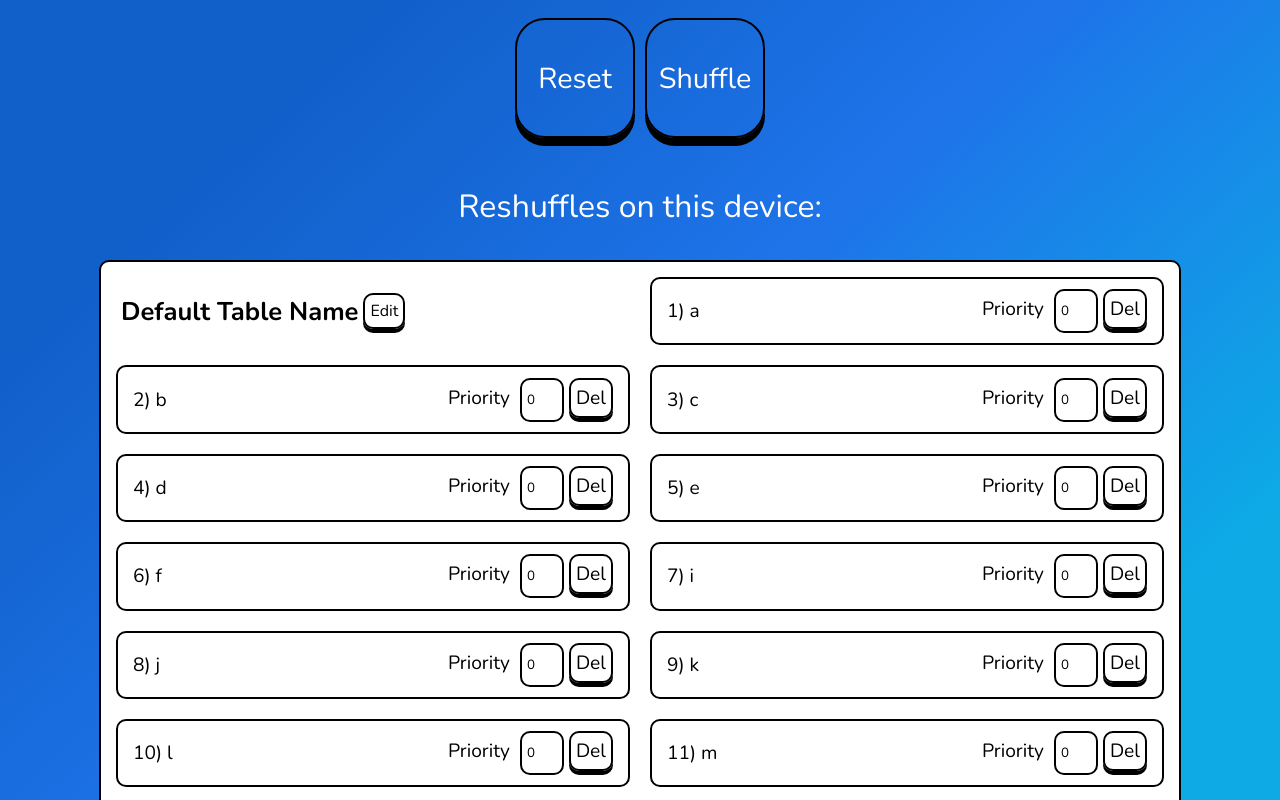
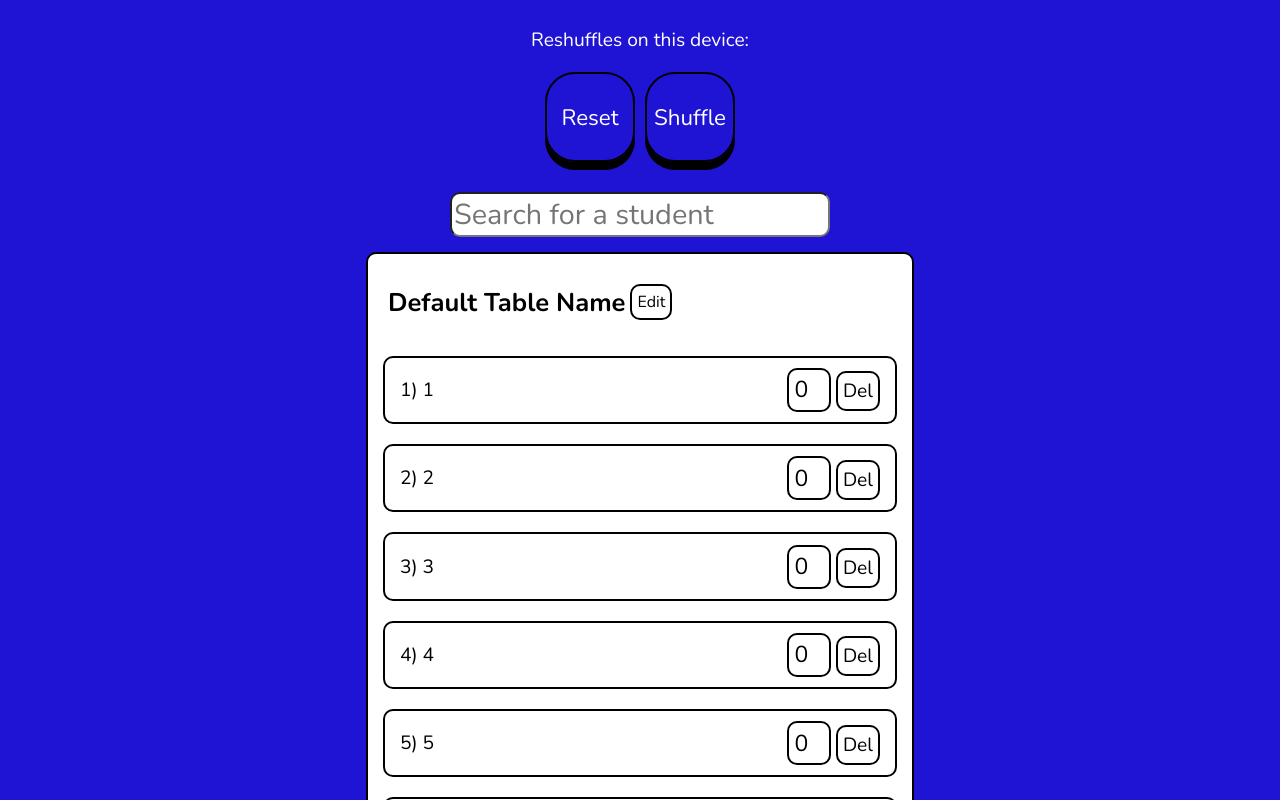
Before and after one commit to mcmikey101/shuffler, a React (Vite) app: page / in a window 1280 px wide. Shown: the top 800 px of the page. Built offline with nearby package versions, Linux system fonts and the light colour scheme.

Commit message:
more things

```diff
--- a/src/App.css
+++ b/src/App.css
@@ -16,7 +16,6 @@
 }
 .items {
   display: grid;
-  order: 5;
   grid-template-columns: 1fr 1fr;
   border: 2px solid black;
   border-radius: 10px;
@@ -45,7 +44,6 @@
 }
 .namecont {
   max-width: 60%;
-  word-break: break-all;
 }
 .priorinput {
   width: 30px;
@@ -65,6 +63,8 @@
   font-size: 1em;
   box-shadow: 0 4px 0 black;
   margin-left: 5px;
+  background-color: white;
+  box-shadow: 0 0 0;
 }
 .delete:active {
   box-shadow: none;
@@ -74,9 +74,7 @@
   font-size: 2em;
 }
 .editcont {
-  max-width: 60%;
   display: flex;
-  flex-direction: row;
   align-items: center;
   margin-left: 15px;
 }
@@ -102,3 +100,45 @@ button:active {
 .reset {
   margin-right: 10px;
 }
+.search {
+  margin: 15px;
+  font-size: 1.8em;
+  border-radius: 10px;
+}
+.searchlabel {
+  font-size: 1.8em;
+  color: white;
+}
+.searched {
+  background-color: rgb(102, 146, 242);
+}
+
+@media (device-width <= 980px) {
+  .items {
+    grid-template-columns: 1fr;
+  }
+  .reshuffles {
+    font-size: 1.2em;
+  }
+  .priorinput {
+    text-align: center;
+    font-size: 1.2em;
+  }
+  .reset, .shuffle{
+    width: 90px;
+    height: 90px;
+    font-size: 1.4em;
+  }
+  .searchcont {
+    display: flex;
+    flex-direction: column;
+    justify-content: center;
+    align-items: center;
+  }
+  .cont {
+    padding: 0;
+  }
+  .tablename {
+    max-width: 200px;
+  }
+}
--- a/src/App.tsx
+++ b/src/App.tsx
@@ -1,9 +1,10 @@
-import { useState } from 'react'
+import { useRef, useState } from 'react'
 import './App.css'
 
 interface ItemProps {
   id: number,
   name: string,
+  search: string,
   listid: number,
   priority: number,
   setPriority(priority: number, id: number): void,
@@ -11,19 +12,33 @@ interface ItemProps {
 }
 
 function Item(props: ItemProps) {
+  const searched = useRef(false)
+
+  if (props.name.toLowerCase().includes(props.search) && props.search != '') {
+    searched.current = true
+  } else {
+    searched.current = false
+  }
 
   function handleCounter(e: any, id: number) {
-    props.setPriority(e.target.value, id)
+    if (e.target.value > 5) {
+      props.setPriority(5, id)
+    }
+    else if (e.target.value < -5) {
+      props.setPriority(-5, id)
+    } else {
+      props.setPriority(e.target.value, id)
+    }
+
   }
 
   return (
-    <div className="student">
+    <div className={searched.current ? 'student searched' : 'student'}>
       <div className="namecont">
         <p className="name">{String(props.listid) + ') ' + props.name}</p>
       </div>
       <div className="inputcont">
-        <label htmlFor="priority">Priority</label>
-        <input min={-5} max={5} onChange={(e) => handleCounter(e, props.id)} value={props.priority} className='priorinput' name='priority' type="number"/>
+        <input min={-5} max={5} onChange={(e) => handleCounter(e, props.id)} value={props.priority} className='priorinput' type="number"/>
         <button onClick={() => props.removeItem(props.id)} className="delete">Del</button>
       </div>
     </div>
@@ -33,41 +48,62 @@ function Item(props: ItemProps) {
 function App() {
 
   let group = [
-    [{id: 1, name: 'a', prior: 0}],
-    [{id: 2, name: 'b', prior: 0}],
-    [{id: 3, name: 'c', prior: 0}],
-    [{id: 4, name: 'd', prior: 0}],
-    [{id: 5, name: 'e', prior: 0}],
-    [{id: 6, name: 'f', prior: 0}],
-    [{id: 7, name: 'i', prior: 0}],
-    [{id: 8, name: 'j', prior: 0}],
-    [{id: 9, name: 'k', prior: 0}],
-    [{id: 10, name: 'l', prior: 0}],
-    [{id: 11, name: 'm', prior: 0}],
-    [{id: 12, name: 'n', prior: 0}],
-    [{id: 13, name: 'o', prior: 0}],
-    [{id: 14, name: 'p', prior: 0}],
-    [{id: 15, name: 'r', prior: 0}],
-    [{id: 16, name: 'a', prior: 0}],
-    [{id: 17, name: 'b', prior: 0}],
-    [{id: 18, name: 'c', prior: 0}],
-    [{id: 19, name: 'd', prior: 0}],
-    [{id: 20, name: 'e', prior: 0}],
-    [{id: 21, name: 'f', prior: 0}],
-    [{id: 22, name: 'i', prior: 0}],
-    [{id: 23, name: 'j', prior: 0}],
-    [{id: 24, name: 'k', prior: 0}],
-    [{id: 25, name: 'l', prior: 0}],
-    [{id: 26, name: 'm', prior: 0}],
-    [{id: 27, name: 'n', prior: 0}],
-    [{id: 28, name: 'o', prior: 0}],
-    [{id: 29, name: 'p', prior: 0}],
-    [{id: 30, name: 'r', prior: 0}],
-    [{id: 31, name: 'r', prior: 0}],
+    [{id: 1, name: '1', prior: 0}],
+    [{id: 2, name: '2', prior: 0}],
+    [{id: 3, name: '3', prior: 0}],
+    [{id: 4, name: '4', prior: 0}],
+    [{id: 5, name: '5', prior: 0}],
+    [{id: 6, name: 'Рахматуллин Камиль', prior: 0}],
+    [{id: 7, name: '6', prior: 0}],
+    [{id: 8, name: '7', prior: 0}],
+    [{id: 9, name: '8', prior: 0}],
+    [{id: 10, name: '9', prior: 0}],
+    [{id: 11, name: '10', prior: 0}],
+    [{id: 12, name: '11', prior: 0}],
+    [{id: 13, name: '12', prior: 0}],
+    [{id: 14, name: '13', prior: 0}],
+    [{id: 15, name: '14', prior: 0}],
+    [{id: 16, name: '15', prior: 0}],
+    [{id: 17, name: '16', prior: 0}],
+    [{id: 18, name: '17', prior: 0}],
+    [{id: 19, name: '19', prior: 0}],
+    [{id: 20, name: '19', prior: 0}],
+    [{id: 21, name: '20', prior: 0}],
+    [{id: 22, name: '21', prior: 0}],
+    [{id: 23, name: '22', prior: 0}],
+    [{id: 24, name: '23', prior: 0}],
+    [{id: 25, name: '24', prior: 0}],
+    [{id: 26, name: '25', prior: 0}],
+    [{id: 27, name: '26', prior: 0}],
+    [{id: 28, name: '27', prior: 0}],
+    [{id: 29, name: '28', prior: 0}],
+    [{id: 30, name: '29', prior: 0}],
+    [{id: 31, name: '30', prior: 0}],
   ]
   const [randlist, setRandlist] = useState(group)
   const [edit, setEdit] = useState('Default Table Name')
   const [editing, setEditing] = useState(false)
+  const [searching, setSearching] = useState('')
+
+  function quickSort(arr: number[]): number[] {
+    if (arr.length <= 1) {
+      return arr;
+    }
+
+    const pivot = arr[arr.length - 1];
+    const leftArr = [];
+    const rightArr = [];
+
+    for (let i = 0; i < arr.length - 1; i++) {
+      if (arr[i] < pivot) {
+        leftArr.push(arr[i]);
+      } else {
+        rightArr.push(arr[i]);
+      }
+    }
+
+    return [...quickSort(leftArr), pivot, ...quickSort(rightArr)];
+  }
 
   function shuffle(array: any) {
     let copyarr = array.slice()
@@ -89,15 +125,16 @@ function App() {
         subs[randlist[i][0].prior].push(randlist[i][0])
       }
     }
-    let keys: (string | number)[] = Object.keys(subs)
+    let keys: (string)[] = Object.keys(subs)
+    let numkeys: number[] = []
     for (let i = 0; i < keys.length; i++) {
-      keys[i] = Number(keys[i])
+      numkeys.push(Number(keys[i]))
     }
-    keys.sort()
-    keys.reverse()
+    numkeys = quickSort(numkeys)
+    numkeys.reverse()
     let p_shuffle: any = []
-    for (let i = 0; i < keys.length; i++) {
-      let sub = shuffle([subs[keys[i]]][0])
+    for (let i = 0; i < numkeys.length; i++) {
+      let sub = shuffle([subs[numkeys[i]]][0])
       p_shuffle.push(sub)
     }
     let newarr: any = []
@@ -111,7 +148,6 @@ function App() {
 
   function removeItem(id: number) {
     let copyarr = randlist.slice()
-    console.log()
     for (let i = 0; i < randlist.length; i++) {
       if (randlist[i][0].id == id) {
         copyarr.splice(i, 1)
@@ -132,22 +168,12 @@ function App() {
 
   function handleShuffle() {
     subgroup()
-    // if (!localStorage.getItem('reshuffles')) {
-    //   localStorage.
-    //   localStorage.setItem('reshuffles', '1')
-    // } else {
-    //   let num = Number(localStorage.getItem('reshuffles')) + 1
-    //   localStorage.setItem('reshuffles', String(num))
-    //   let temp = localStorage.getItem('reshuffles')
-    //   setReshuffles(temp)
-    // }
     if (!localStorage.getItem('test')) {
       localStorage.setItem('test', '1')
     } else {
       let temp = Number(localStorage.getItem('test')) + 1
       localStorage.setItem('test', String(temp))
     }
-    console.log(localStorage.getItem('test'))
   }
   function handleReset() {
     for (let i = 0; i < group.length; i++) {
@@ -156,6 +182,7 @@ function App() {
     setRandlist(group)
     setEdit('Default Table Name')
     setEditing(false)
+    setSearching('')
   }
   function handleEdit(e: any) {
     setEdit(e.target.value)
@@ -163,24 +190,39 @@ function App() {
   function handleEditing() {
     setEditing(!editing)
   }
+  function handleSearch(e: any) {
+    setSearching(e.target.value)
+  }
+
   return (
     <>
     <div className="cont">
+      <p className="reshuffles">Reshuffles on this device: {localStorage.getItem('test')}</p>
       <div className="btns">
         <button onClick={() => handleReset()} className="reset">Reset</button>
         <button onClick={() => handleShuffle()} className="shuffle">Shuffle</button>
       </div>
-      <p className="reshuffles">Reshuffles on this device: {localStorage.getItem('test')}</p>
+      <div className="searchcont">
+        <input onChange={(e) => handleSearch(e)} type="text" className="search" placeholder='Search for a student'/>
+      </div>
       <div className="items">
         <div className="editcont">
           {editing ?
-          <input value={edit} onChange={(e) => handleEdit(e)} type="text" className="tablename" placeholder='Table Name'/> :
+          <input maxLength={30} value={edit} onChange={(e) => handleEdit(e)} type="text" className="tablename" placeholder='Table Name'/> :
           <p className="shufflename">{edit}</p>}
           <button onClick={() => handleEditing()} className="editbtn delete">Edit</button>
         </div>
         {randlist.map((i) => {
           return (
-            <Item removeItem={removeItem} setPriority={setPriority} priority={i[0].prior} listid={randlist.indexOf(i) + 1} id={i[0].id} key={i[0].id} name={i[0].name}/>
+            <Item
+            search={searching}
+            removeItem={removeItem}
+            setPriority={setPriority}
+            priority={i[0].prior}
+            listid={randlist.indexOf(i) + 1}
+            id={i[0].id}
+            key={i[0].id}
+            name={i[0].name}/>
           )
         })}
       </div>
--- a/src/index.css
+++ b/src/index.css
@@ -4,7 +4,11 @@
     font-family: "Nunito", sans-serif;
 }
 html {
-    height: 100%;
-    background-attachment: fixed;
-    background: linear-gradient(137deg, rgba(17,95,201,1) 18%, rgba(30,116,233,1) 50%, rgba(13,170,230,1) 85%);
+    background: linear-gradient(90deg, rgba(31,20,211,1) 6%, rgba(9,9,238,1) 35%, rgba(0,212,255,1) 100%);
 }
+
+@media (device-width <= 980px) {
+    html {
+        background: rgb(31,20,211);
+    }
+}
```
